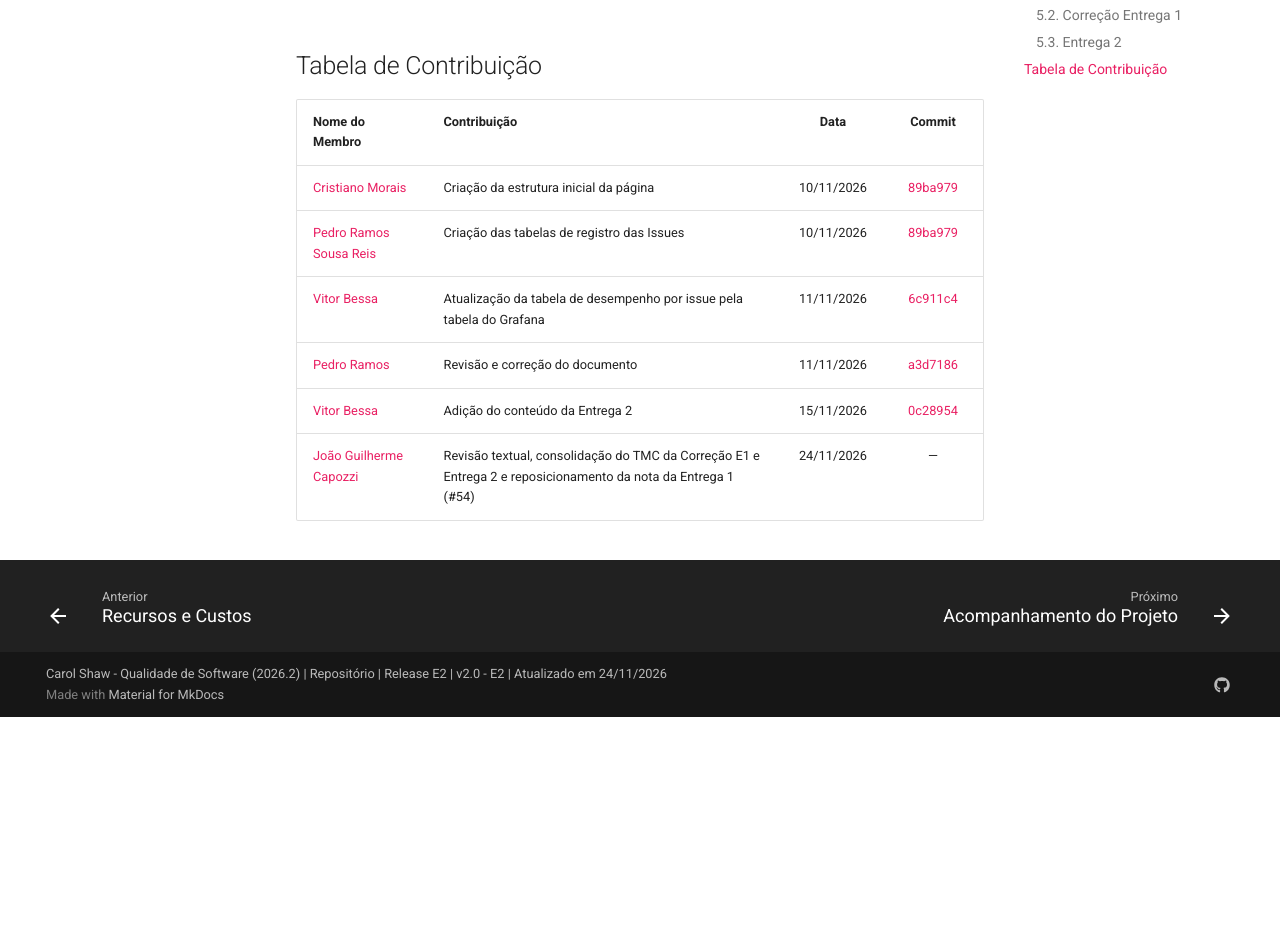
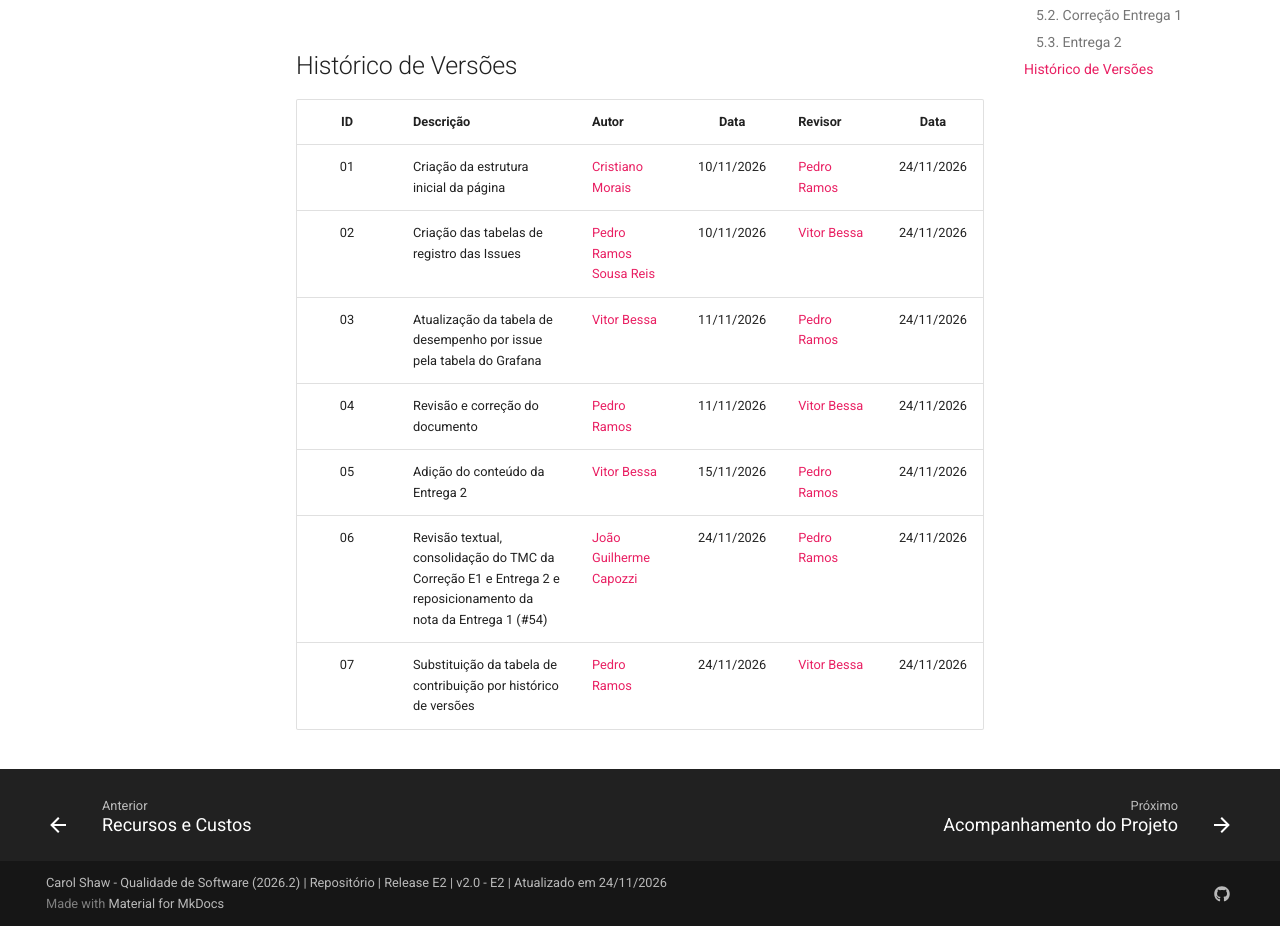
Before and after one commit to FCTE-Qualidade-de-Software-1/2026-2_T02_CAROL_SHAW, an MkDocs documentation site: the page built from docs/gestao/desempenho.md, in a window 1280 px wide and 1400 px high, scrolled down 4434 px. Shown: the part 474-1400 px from the top of the window. Built offline with MkDocs 1.6.1 and Material for MkDocs 9.7.7, drawn with Linux system fonts in a browser that asks for light colours; comment, search, counter and statistics services are not loaded; before the commit the page ends 5625 px from its top, so only the background shows below that.

Commit message:
docs/Substituição da tabelas de contribuição por histórico de versões

```diff
--- a/docs/gestao/desempenho.md
+++ b/docs/gestao/desempenho.md
@@ -82,13 +82,14 @@ Na **Entrega 1**, o cadastro e fechamento retroativo de *Issues* no mesmo dia ge
 
 <iframe src="https://grafana.cryptoskate.org/d-solo/advlzzz/psm?orgId=1&from=1794054790773&to=now&timezone=browser&var-sprint=Entrega%202&theme=light&panelId=panel-8" width="1000" height="550" frameborder="0"></iframe>
 
-## Tabela de Contribuição
+## Histórico de Versões
 
-| Nome do Membro | Contribuição | Data | Commit |
-| :--- | :--- | :---: | :---: |
-| [Cristiano Morais](https://github.com/CristianoMoraiss) | Criação da estrutura inicial da página | 10/11/2026 | [89ba979](https://github.com/FCTE-Qualidade-de-Software-1/2026-2_T02_CAROL_SHAW/commit/89ba979) |
-| [Pedro Ramos Sousa Reis](https://github.com/PedroRSR) | Criação das tabelas de registro das Issues | 10/11/2026 | [89ba979](https://github.com/FCTE-Qualidade-de-Software-1/2026-2_T02_CAROL_SHAW/commit/89ba979) |
-| [Vitor Bessa](https://github.com/bessazs) | Atualização da tabela de desempenho por issue pela tabela do Grafana | 11/11/2026 | [6c911c4](https://github.com/FCTE-Qualidade-de-Software-1/2026-2_T02_CAROL_SHAW/commit/6c911c4) |
-| [Pedro Ramos](https://github.com/PedroRSR) | Revisão e correção do documento | 11/11/2026 | [a3d7186](https://github.com/FCTE-Qualidade-de-Software-1/2026-2_T02_CAROL_SHAW/commit/a3d7186) |
-| [Vitor Bessa](https://github.com/bessazs) | Adição do conteúdo da Entrega 2 | 15/11/2026|[0c28954](https://github.com/FCTE-Qualidade-de-Software-1/2026-2_T02_CAROL_SHAW/commit/0c28954019a52d45761410b5f931f0cd4cd5a600)|
-| [João Guilherme Capozzi](https://github.com/jonas3688) | Revisão textual, consolidação do TMC da Correção E1 e Entrega 2 e reposicionamento da nota da Entrega 1 (#54) | 24/11/2026 | — |
+| ID | Descrição | Autor | Data | Revisor | Data |
+| :-: | :--- | :--- | :---: | :--- | :---: |
+| 01 | Criação da estrutura inicial da página | [Cristiano Morais](https://github.com/CristianoMoraiss) | 10/11/2026 | [Pedro Ramos](https://github.com/PedroRSR) | 24/11/2026 |
+| 02 | Criação das tabelas de registro das Issues | [Pedro Ramos Sousa Reis](https://github.com/PedroRSR) | 10/11/2026 | [Vitor Bessa](https://github.com/bessazs) | 24/11/2026 |
+| 03 | Atualização da tabela de desempenho por issue pela tabela do Grafana | [Vitor Bessa](https://github.com/bessazs) | 11/11/2026 | [Pedro Ramos](https://github.com/PedroRSR) | 24/11/2026 |
+| 04 | Revisão e correção do documento | [Pedro Ramos](https://github.com/PedroRSR) | 11/11/2026 | [Vitor Bessa](https://github.com/bessazs) | 24/11/2026 |
+| 05 | Adição do conteúdo da Entrega 2 | [Vitor Bessa](https://github.com/bessazs) | 15/11/2026 | [Pedro Ramos](https://github.com/PedroRSR) | 24/11/2026 |
+| 06 | Revisão textual, consolidação do TMC da Correção E1 e Entrega 2 e reposicionamento da nota da Entrega 1 (#54) | [João Guilherme Capozzi](https://github.com/jonas3688) | 24/11/2026 | [Pedro Ramos](https://github.com/PedroRSR) | 24/11/2026 |
+| 07 | Substituição da tabela de contribuição por histórico de versões | [Pedro Ramos](https://github.com/PedroRSR) | 24/11/2026 | [Vitor Bessa](https://github.com/bessazs) | 24/11/2026 |
```
Also changed, not shown: docs/gestao/acompanhamento.md (+6 -5 lines), docs/gestao/calendario.md (+9 -8 lines), docs/gestao/visao-geral.md (+7 -6 lines).
